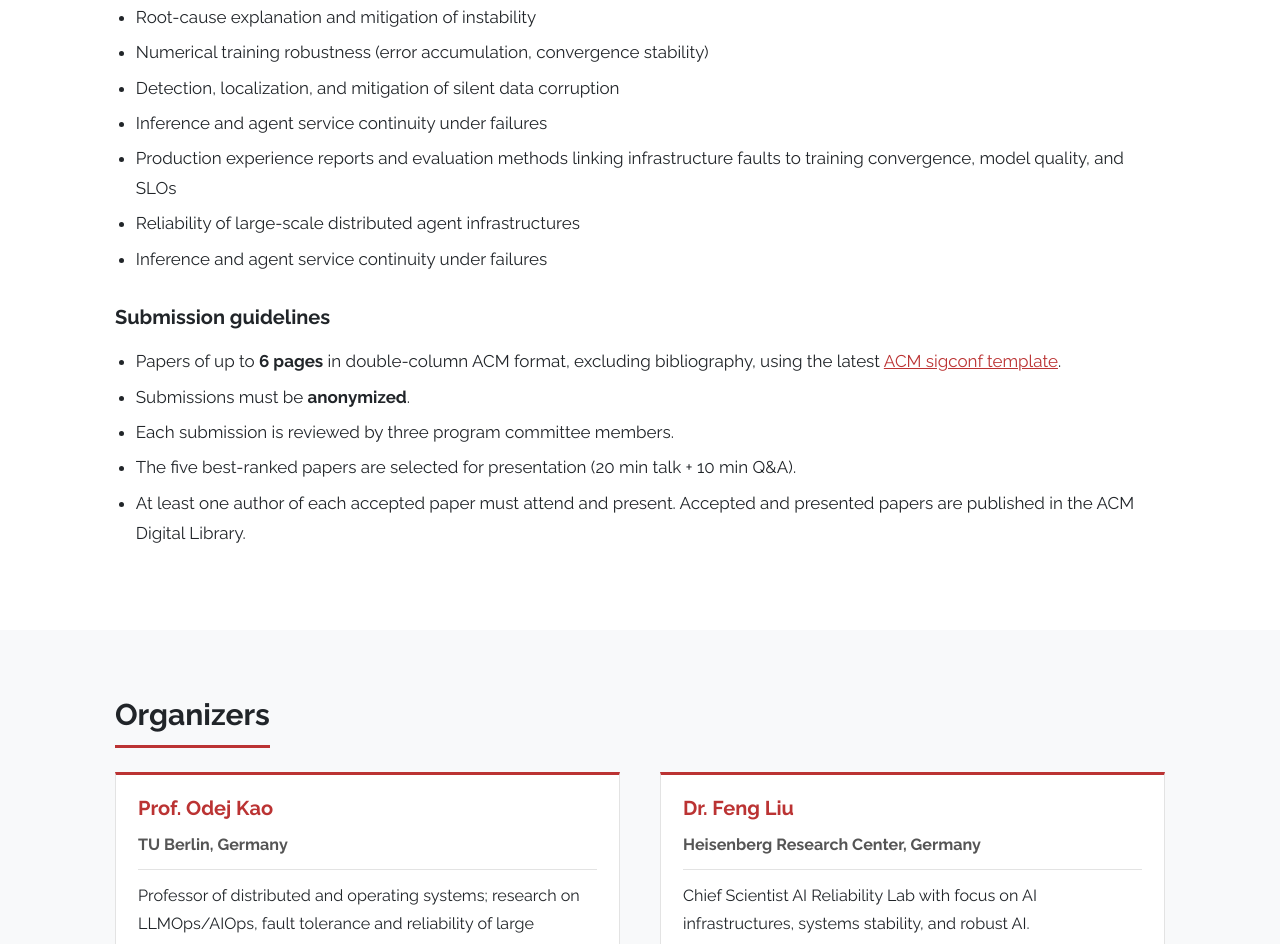
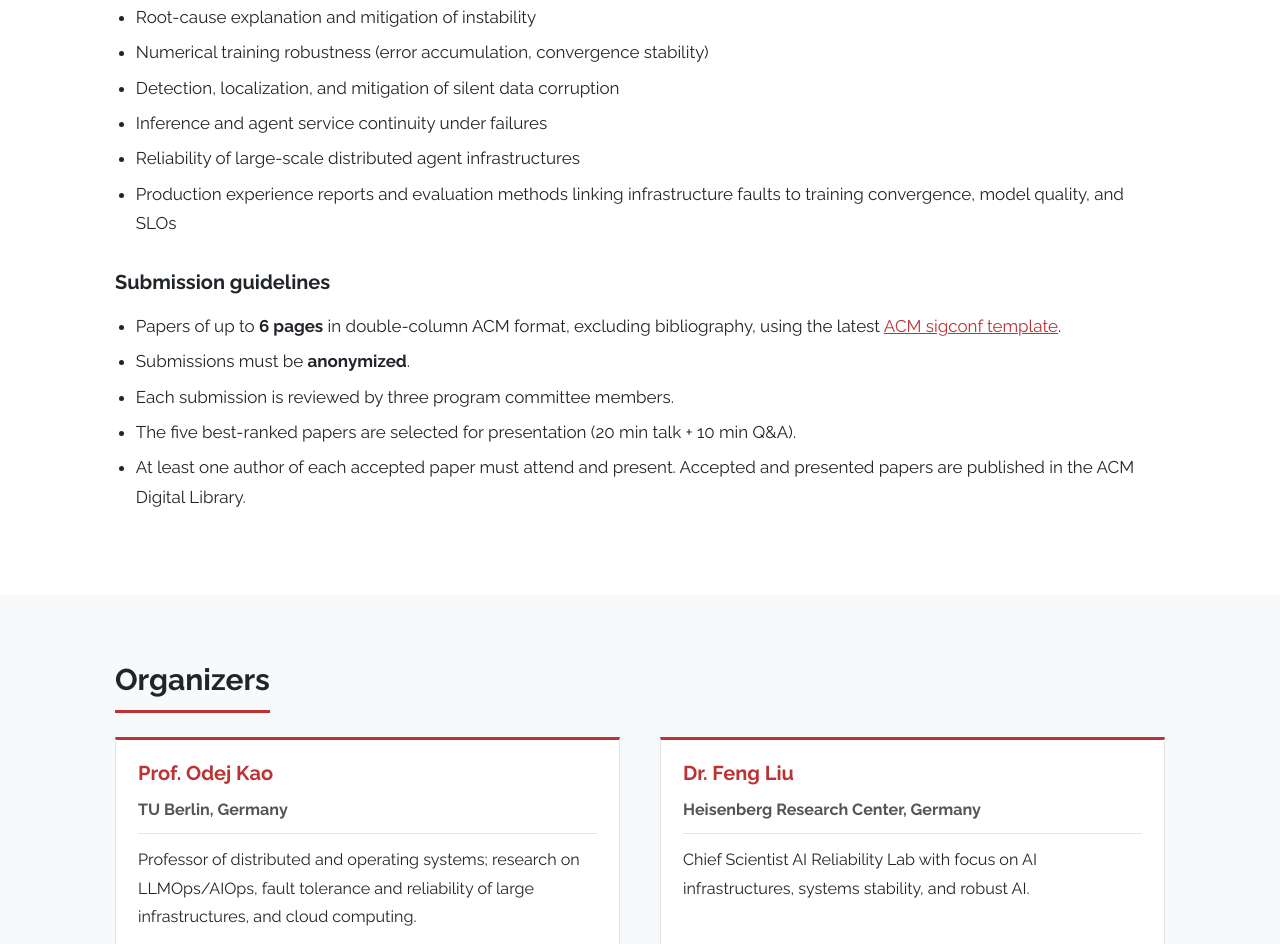
Before and after one commit to dos-group/stride2027, a plain HTML site: page index.html in a window 1280 px wide. Shown: the part 2523-3467 px from the top of the page. Drawn offline with Linux system fonts and the light colour scheme.

Commit message:
Reorder list items in index.html

```diff
--- a/index.html
+++ b/index.html
@@ -83,9 +83,8 @@
         <li>Numerical training robustness (error accumulation, convergence stability)</li>
         <li>Detection, localization, and mitigation of silent data corruption</li>
         <li>Inference and agent service continuity under failures</li>
+        <li>Reliability of large-scale distributed agent infrastructures</li>
         <li>Production experience reports and evaluation methods linking infrastructure faults to training convergence, model quality, and SLOs</li>
-        <li>Reliability of large-scale distributed agent infrastructures</li>
-        <li>Inference and agent service continuity under failures</li>
       </ul>
       <h3 class="section-subheading">Submission guidelines</h3>
       <ul>
```
